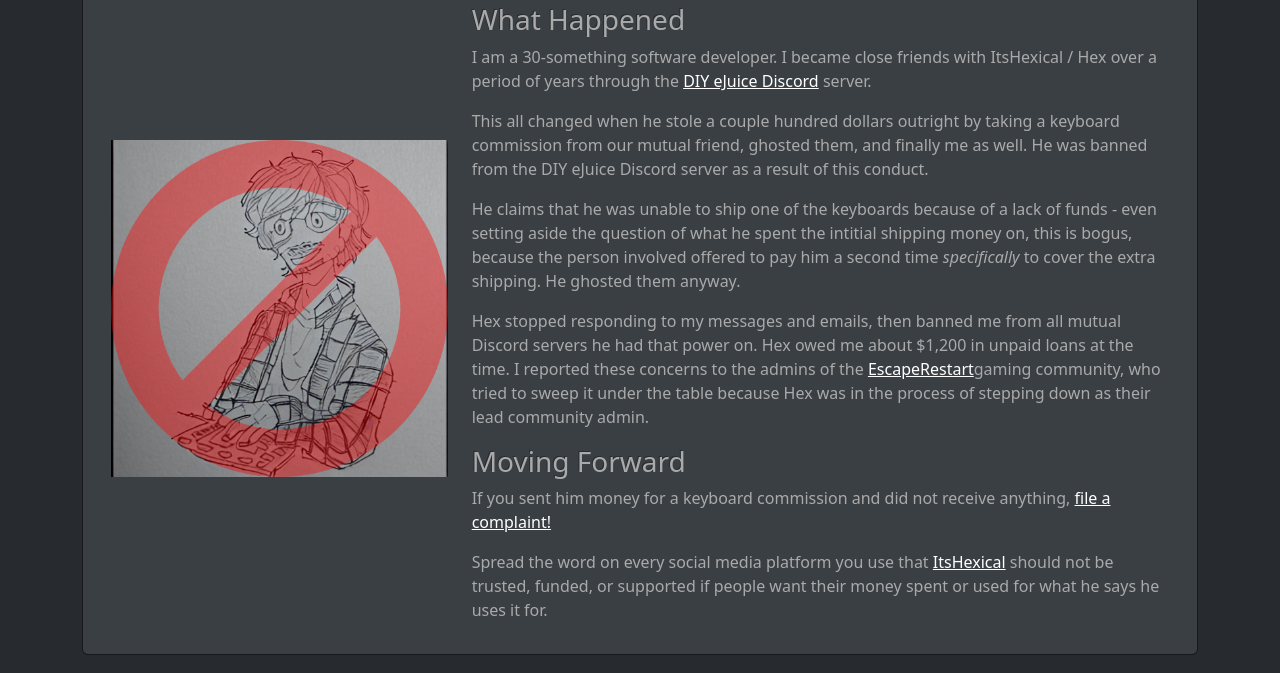
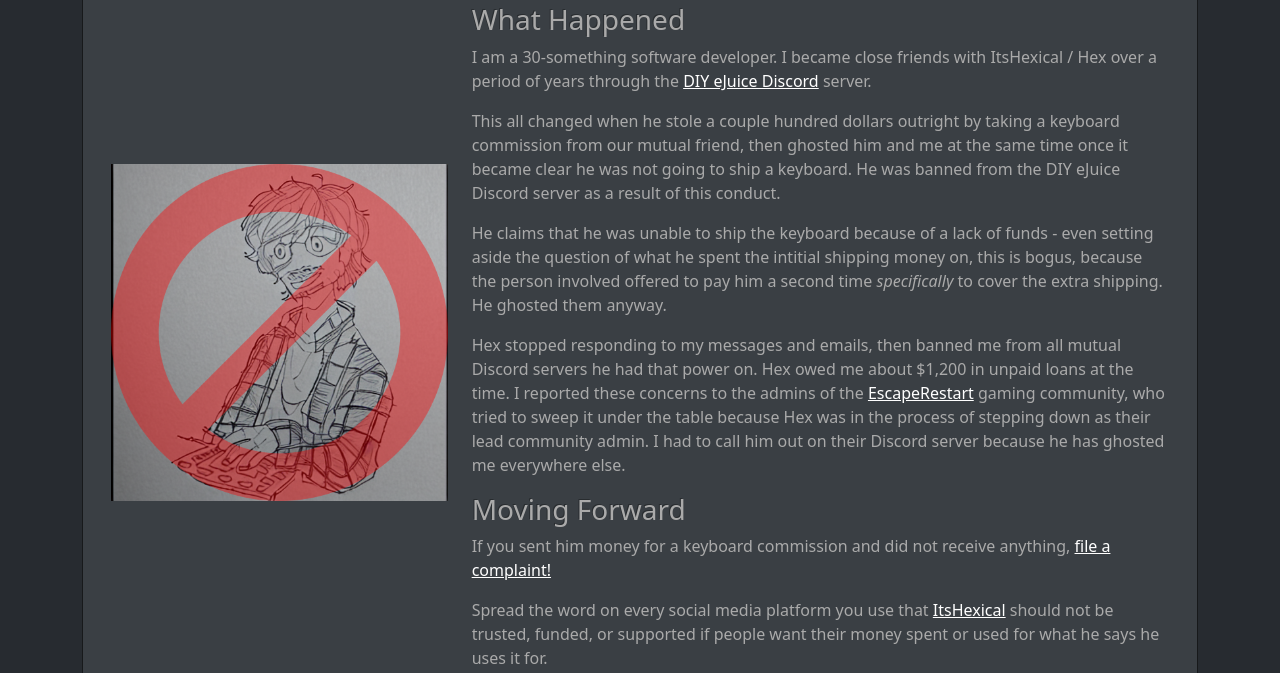
Before and after one commit to ayan4m1/the-real-hexical, a Gatsby site: page / in a window 1280 px wide. Shown: the part 127-800 px from the top of the page. Built offline with nearby package versions, Linux system fonts and the light colour scheme; Gatsby itself is replaced by a stand-in of ours.

Commit message:
clarify and fix grammar

```diff
--- a/src/pages/index.js
+++ b/src/pages/index.js
@@ -51,17 +51,18 @@ export default function IndexPage() {
                 <p>
                   This all changed when he stole a couple hundred dollars
                   outright by taking a keyboard commission from our mutual
-                  friend, ghosted them, and finally me as well. He was banned
-                  from the DIY eJuice Discord server as a result of this
+                  friend, then ghosted him and me at the same time once it
+                  became clear he was not going to ship a keyboard. He was
+                  banned from the DIY eJuice Discord server as a result of this
                   conduct.
                 </p>
                 <p>
-                  He claims that he was unable to ship one of the keyboards
-                  because of a lack of funds - even setting aside the question
-                  of what he spent the intitial shipping money on, this is
-                  bogus, because the person involved offered to pay him a second
-                  time <em>specifically</em> to cover the extra shipping. He
-                  ghosted them anyway.
+                  He claims that he was unable to ship the keyboard because of a
+                  lack of funds - even setting aside the question of what he
+                  spent the intitial shipping money on, this is bogus, because
+                  the person involved offered to pay him a second time{' '}
+                  <em>specifically</em> to cover the extra shipping. He ghosted
+                  them anyway.
                 </p>
                 <p>
                   Hex stopped responding to my messages and emails, then banned
@@ -74,10 +75,11 @@ export default function IndexPage() {
                     rel="noopener noreferrer"
                   >
                     EscapeRestart
-                  </a>
+                  </a>{' '}
                   gaming community, who tried to sweep it under the table
                   because Hex was in the process of stepping down as their lead
-                  community admin.
+                  community admin. I had to call him out on their Discord server
+                  because he has ghosted me everywhere else.
                 </p>
                 <h3>Moving Forward</h3>
                 <p>
```
